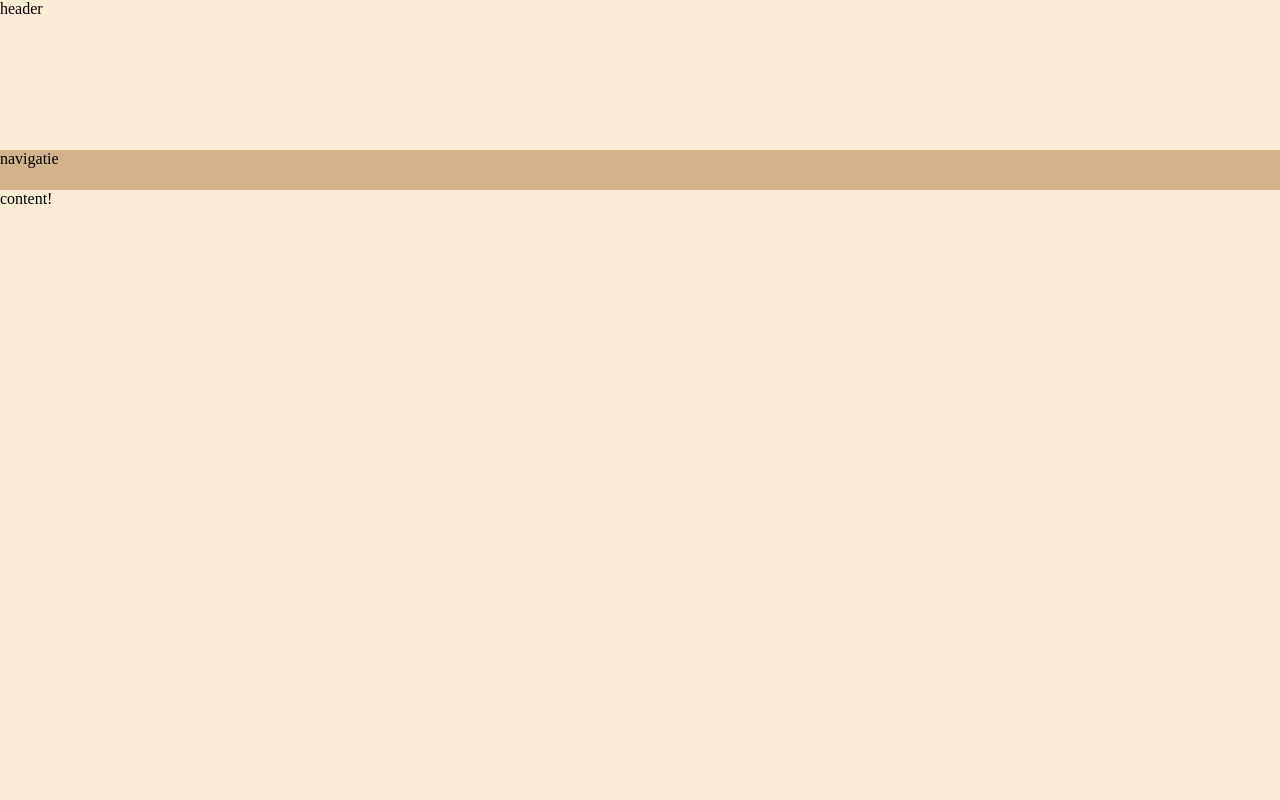
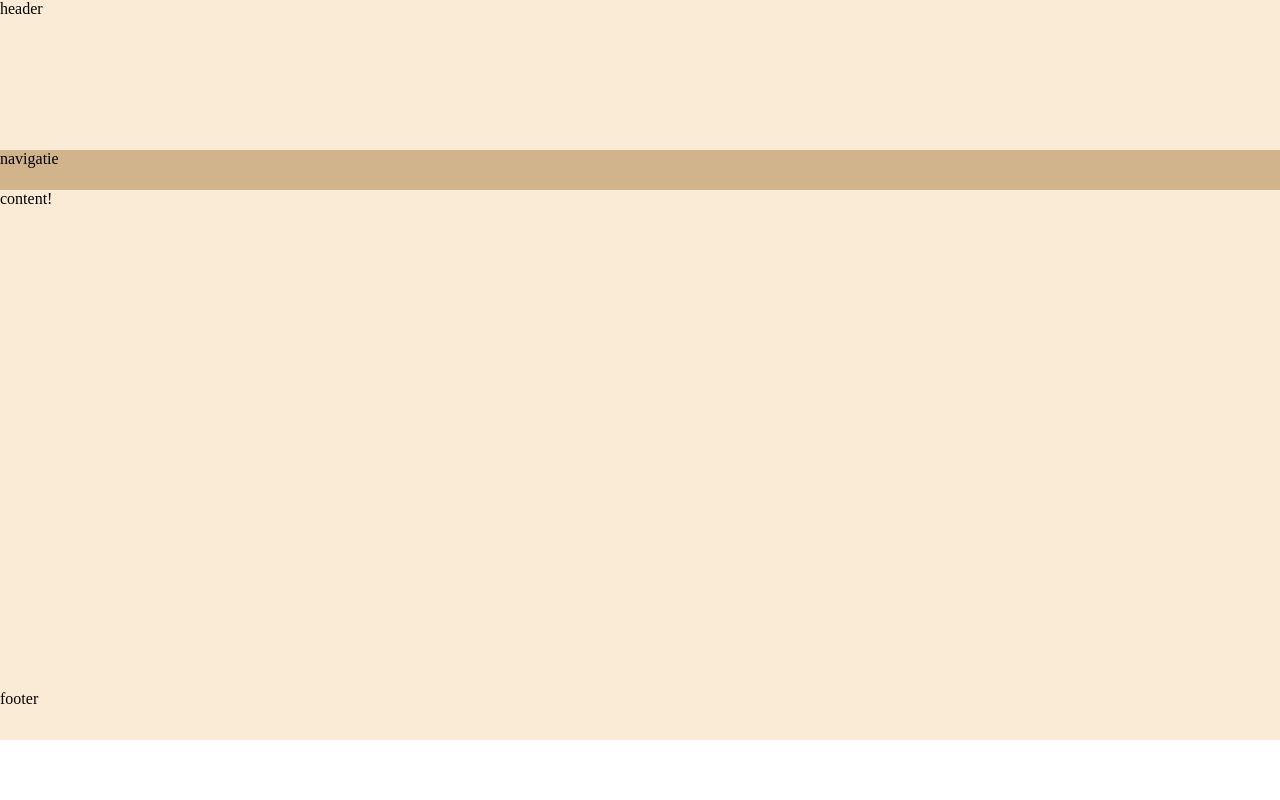
Before and after one commit to brandonvdongen/muziek_site, a plain HTML site: page index.html in a window 1280 px wide. Shown: the top 800 px of the page. Drawn offline with Linux system fonts and the light colour scheme.

Commit message:
changed content height to a minimum height.

```diff
--- a/css/style.css
+++ b/css/style.css
@@ -1,8 +1,6 @@
 body{
     margin:0;
     padding:0;
-    height:100vh;
-    width:100vw;
 }
 #content,
 #footer,
@@ -21,8 +19,7 @@ body{
     position: sticky;
 }
 #content {
-    height:100%;
-    width:100%;
+    min-height: 500px;
 }
 #footer {
     min-height:50px;
```
